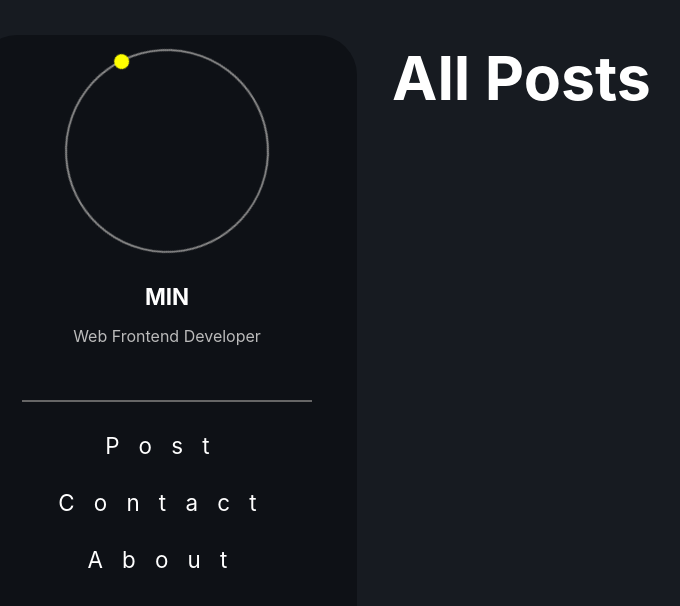
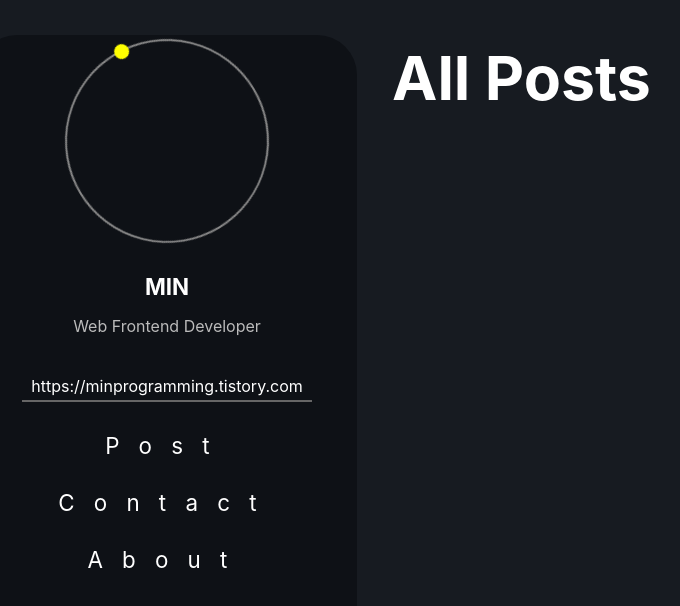
Before and after one commit to blogProjectKimTaehyun/hh99-blog, a React (Create React App) app: page / in a window 1280 px wide. Shown: the top 606 px of the page, without its empty margins (58-738 px from the left). Built offline with nearby package versions, Linux system fonts and the light colour scheme.

Commit message:
feat : header

```diff
--- a/src/compoents/ui/Header/Header.jsx
+++ b/src/compoents/ui/Header/Header.jsx
@@ -5,6 +5,7 @@ const Header = () => {
   const profileDesc = { name: "MIN", job: "Web Frontend Developer" };
   const profileContact = "https://minprogramming.tistory.com";
   const catagoryList = ["Post", "Contact", "About"];
+
   return (
     <HeaderContainer>
       <HeaderForm>
--- a/src/compoents/ui/Header/HeaderFormContent.jsx
+++ b/src/compoents/ui/Header/HeaderFormContent.jsx
@@ -11,10 +11,10 @@ import {
 /**
  * @param {string} profile the profile of Intro
  * @param {object} desc the desc of Intro
- * @param {string} link the link of Intro
+ * @param {string} contact the contact of Intro
  */
 
-export const Profile = ({ profile, desc, blog }) => {
+export const Profile = ({ profile, desc, contact }) => {
   return (
     <StProfile>
       <StProfileImg>
@@ -27,7 +27,7 @@ export const Profile = ({ profile, desc, blog }) => {
       </StProfileDesc>
 
       <StProfileContact>
-        <a href={blog}>{blog}</a>
+        <a href={contact}>{contact}</a>
       </StProfileContact>
     </StProfile>
   );
```
